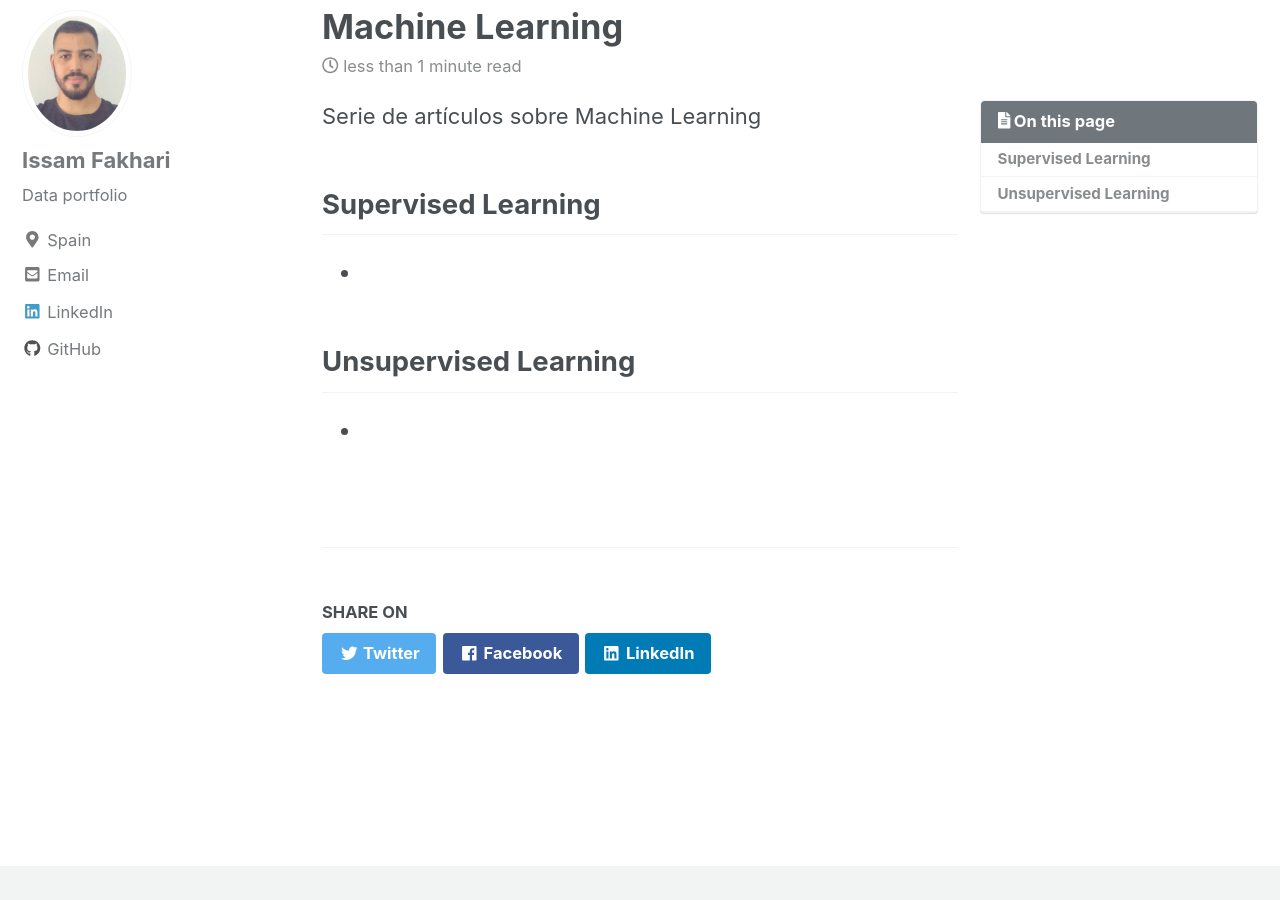
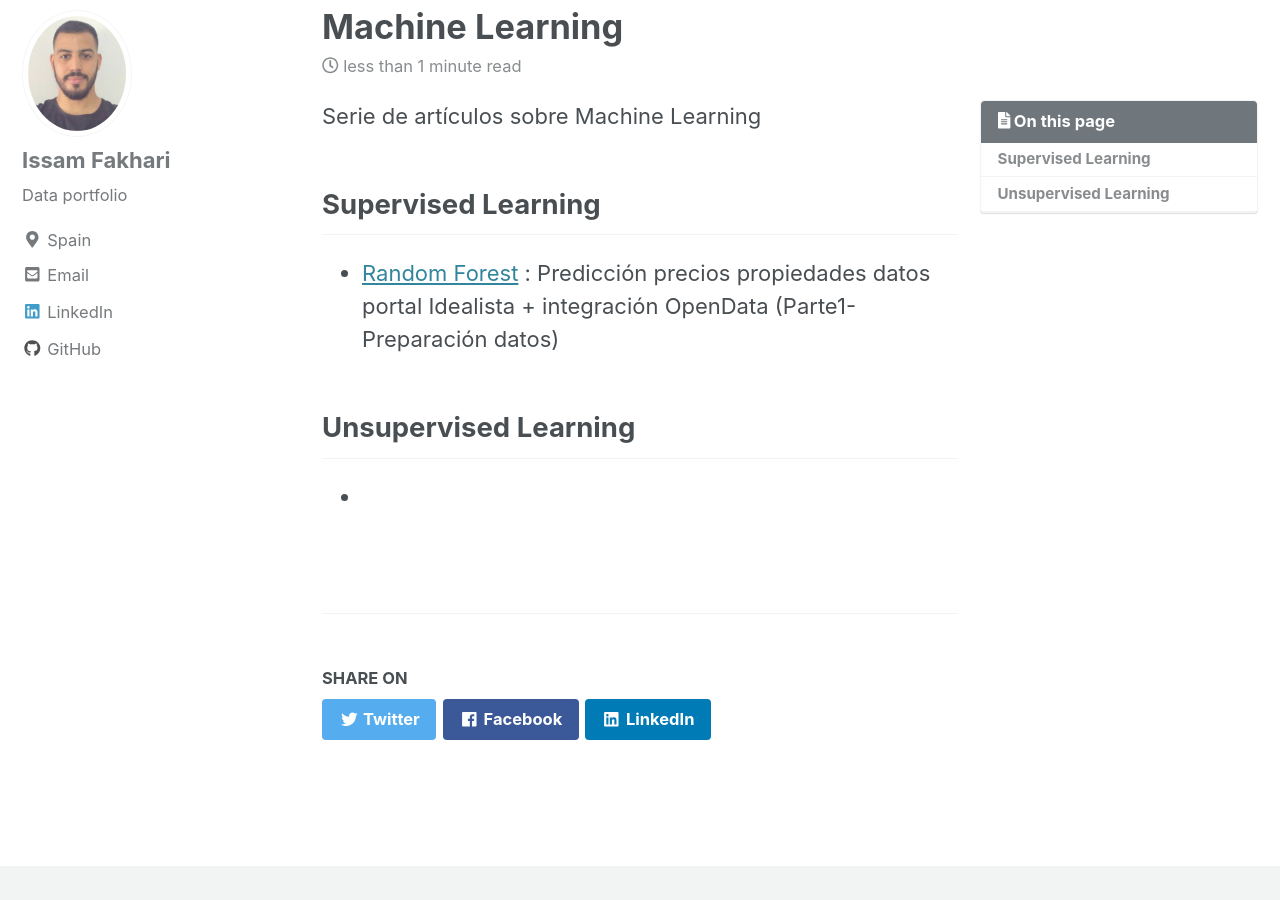
Before and after one commit to IssamFakhari/issamfakhari.github.io, a Jekyll site: the page built from _pages/dl.md, in a window 1280 px wide and 900 px high, scrolled down 324 px. Built offline with Jekyll 4.4.1, drawn with Linux system fonts in a browser that asks for light colours; cached includes are drawn as plain includes.

Commit message:
Update dl.md

```diff
--- a/_pages/dl.md
+++ b/_pages/dl.md
@@ -13,7 +13,7 @@ Serie de artículos sobre Machine Learning
 
 ## Supervised Learning
 
-*
+*  [Random Forest](https://issamfakhari.github.io/ml/Idealista/) : Predicción precios propiedades datos portal Idealista + integración OpenData (Parte1-Preparación datos)
 
 
 ## Unsupervised Learning
```
